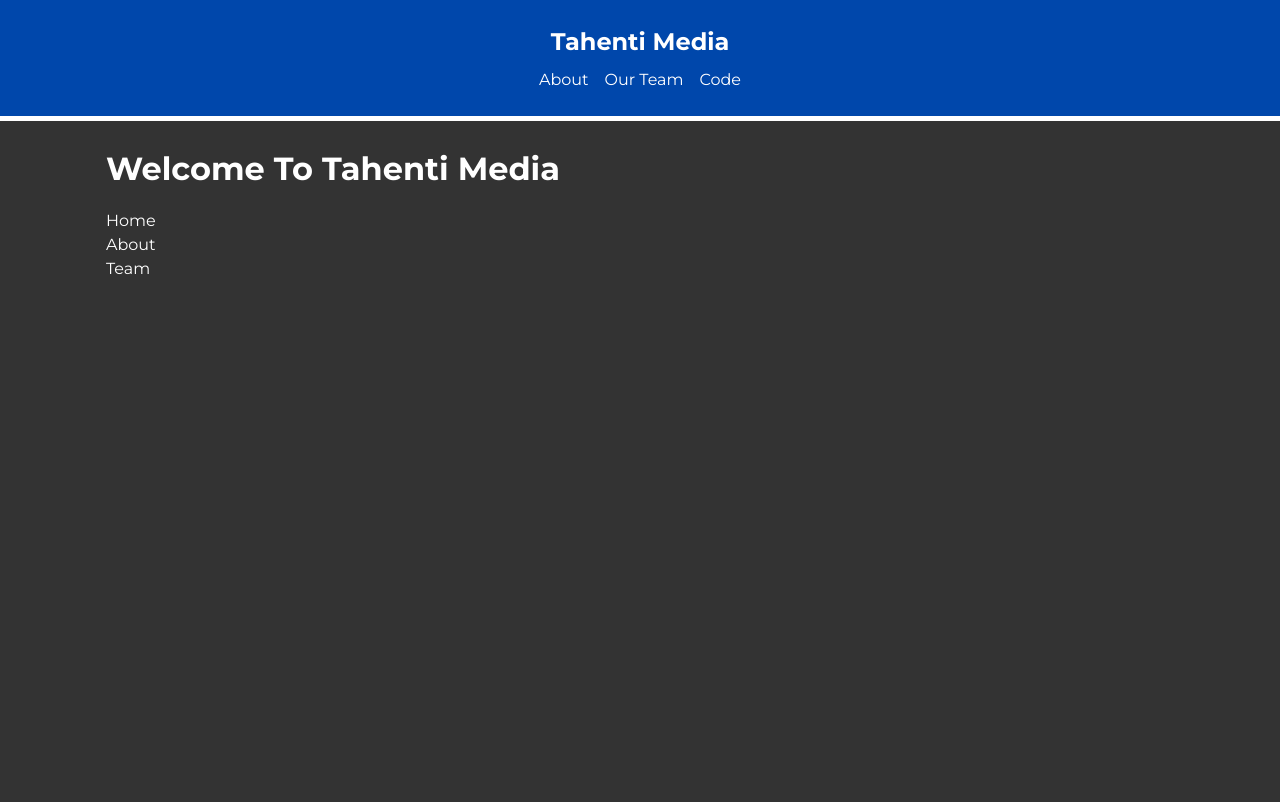
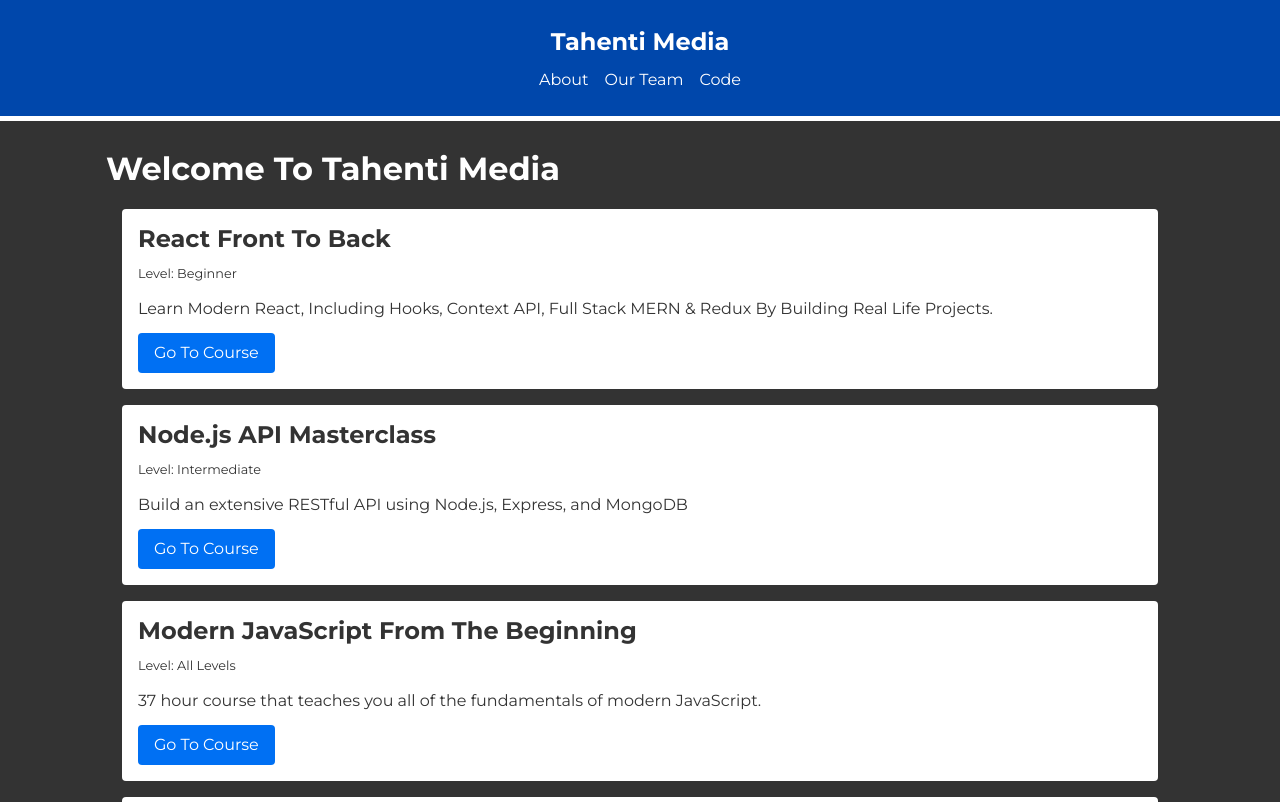
Before and after one commit to adeltahenti/next_13, a Next.js app: page / in a window 1280 px wide. Shown: the top 802 px of the page. Built offline with nearby package versions, Linux system fonts and the light colour scheme.

Commit message:
Update home page

```diff
--- /dev/null
+++ b/app/api/courses/data.json
@@ -0,0 +1,37 @@
+[
+  {
+    "id": 1,
+    "title": "React Front To Back",
+    "description": "Learn Modern React, Including Hooks, Context API, Full Stack MERN & Redux By Building Real Life Projects.",
+    "link": "https://www.traversymedia.com/Modern-React-Front-To-Back-Course",
+    "level": "Beginner"
+  },
+  {
+    "id": 2,
+    "title": "Node.js API Masterclass",
+    "description": "Build an extensive RESTful API using Node.js, Express, and MongoDB",
+    "link": "https://www.traversymedia.com/node-js-api-masterclass",
+    "level": "Intermediate"
+  },
+  {
+    "id": 3,
+    "title": "Modern JavaScript From The Beginning",
+    "description": "37 hour course that teaches you all of the fundamentals of modern JavaScript.",
+    "link": "https://www.traversymedia.com/modern-javascript-2-0",
+    "level": "All Levels"
+  },
+  {
+    "id": 4,
+    "title": "Next.js Dev To Deployment",
+    "description": "Learn Next.js by building a music event website and a web dev blog as a static website",
+    "link": "https://www.traversymedia.com/next-js-dev-to-deployment",
+    "level": "Intermediate"
+  },
+  {
+    "id": 5,
+    "title": "50 Projects in 50 Days",
+    "description": "Sharpen your skills by building 50 quick, unique & fun mini projects.",
+    "link": "https://www.traversymedia.com/50-Projects-In-50-Days",
+    "level": "Beginner"
+  }
+]
--- /dev/null
+++ b/app/api/courses/route.js
@@ -0,0 +1,6 @@
+import { NextResponse } from 'next/server';
+import courses from './data.json';
+
+export async function GET(request) {
+  return NextResponse.json(courses);
+}
--- /dev/null
+++ b/app/components/Courses.jsx
@@ -0,0 +1,29 @@
+import Link from 'next/link';
+
+async function fetchCourses() {
+  const response = await fetch('http://localhost:3000/api/courses');
+
+  const courses = await response.json();
+  return courses;
+}
+
+const Courses = async () => {
+  const courses = await fetchCourses();
+
+  return (
+    <div className='courses'>
+      {courses.map((course) => (
+        <div className='card' key={course.id}>
+          <h2>{course.title}</h2>
+          <small>Level: {course.level}</small>
+          <p className='mt-3 mb-3'>{course.description}</p>
+          <Link href={course.link} target='_blank' className='btn'>
+            Go To Course
+          </Link>
+        </div>
+      ))}
+    </div>
+  );
+};
+
+export default Courses;
--- a/app/page.jsx
+++ b/app/page.jsx
@@ -1,20 +1,11 @@
 import Link from 'next/link';
+import Courses from './components/Courses';
 
 const HomePage = () => {
   return (
     <div>
       <h1>Welcome To Tahenti Media</h1>
-      <ul>
-        <li>
-          <Link href='/'>Home</Link>
-        </li>
-        <li>
-          <Link href='/about'>About</Link>
-        </li>
-        <li>
-          <Link href='/about/team'>Team</Link>
-        </li>
-      </ul>
+      <Courses />
     </div>
   );
 };
```
